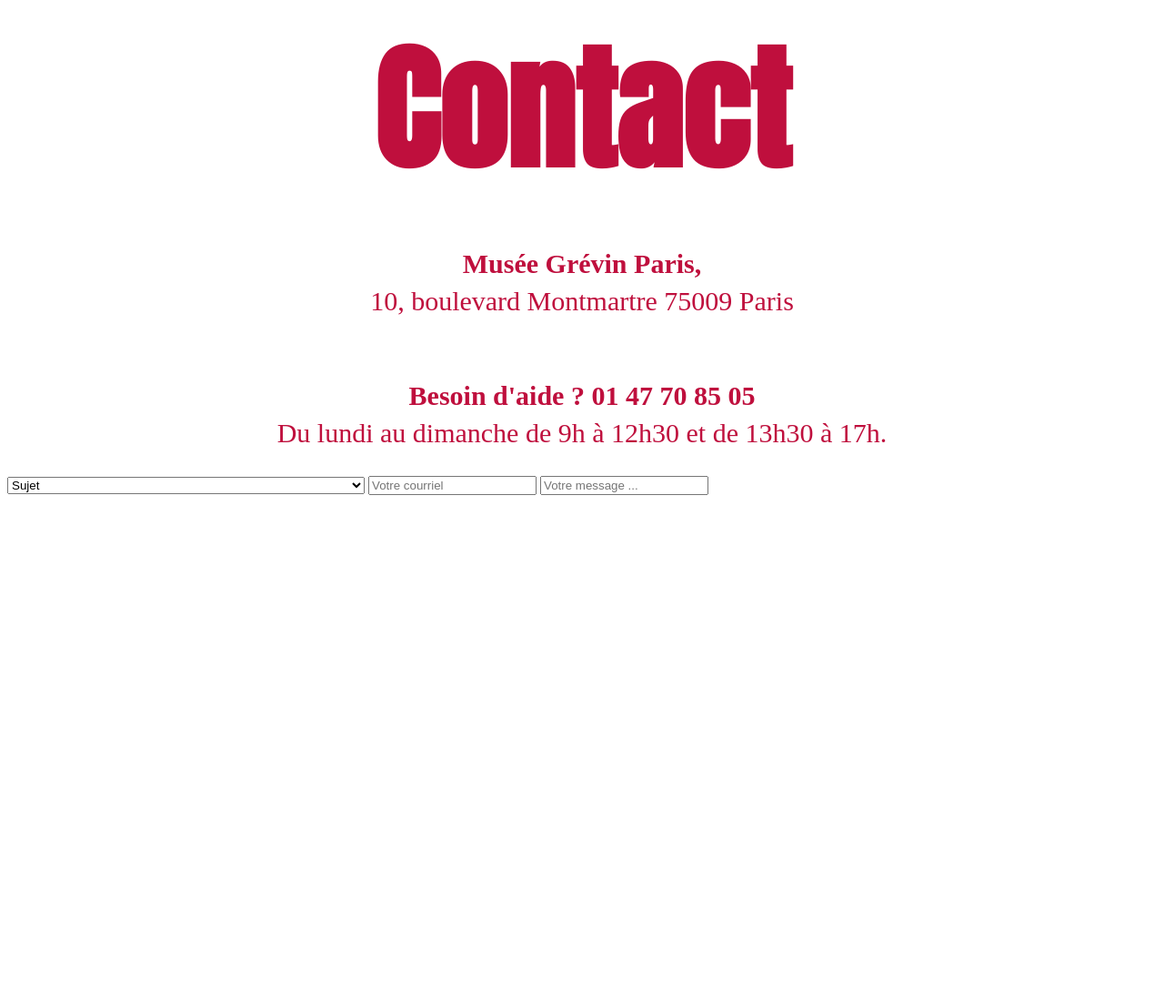
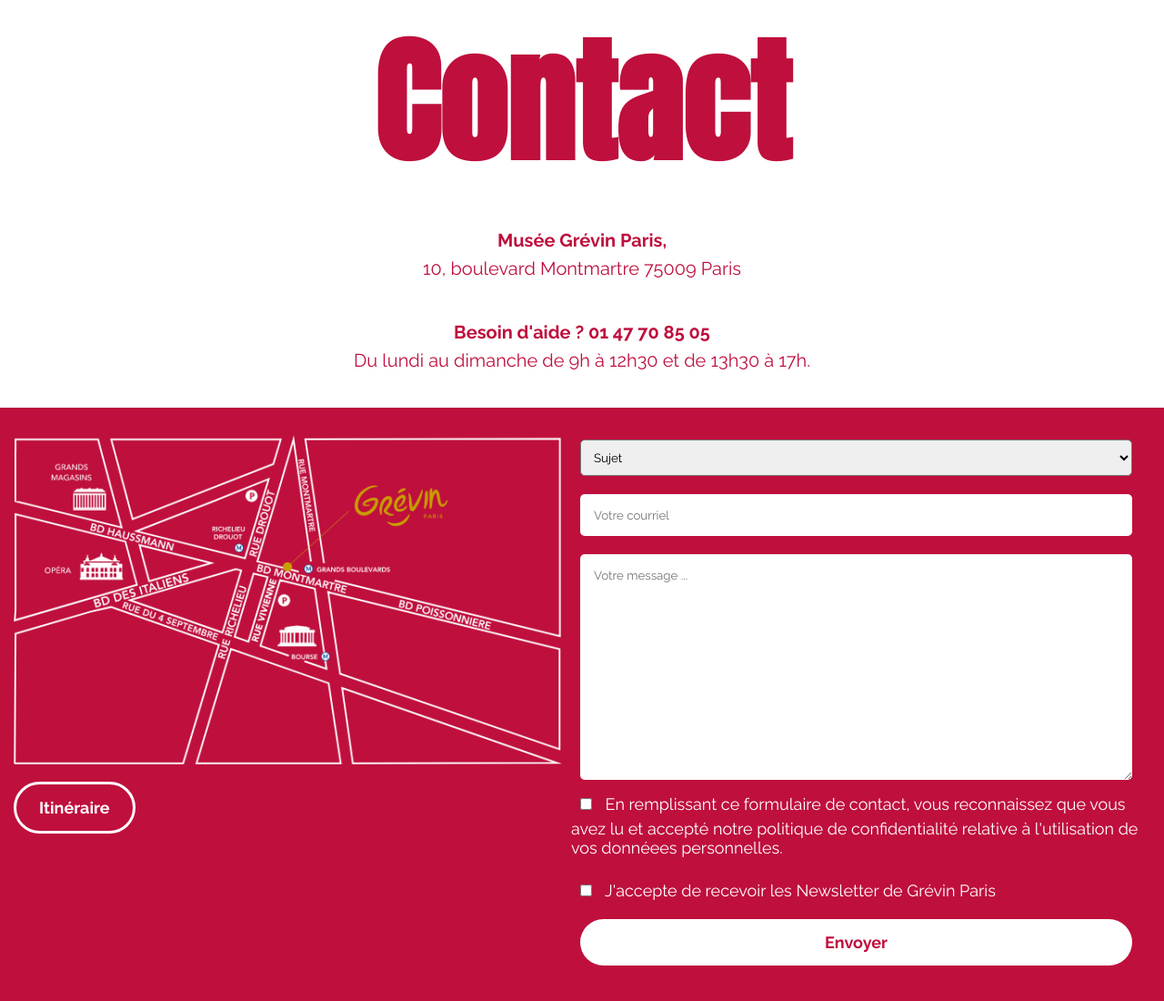
Before and after one commit to Ilyan00/IAN, a plain HTML site: page src/contact.html in a window 1280 px wide. Shown: the whole page at 91% size. Before the commit the page ends 800 px from the top, so only its background shows below. Drawn offline with Linux system fonts and the light colour scheme.

Commit message:
feat : css

```diff
--- a/src/contact.html
+++ b/src/contact.html
@@ -7,15 +7,20 @@
     <title>Formulaire de contact</title>
 </head>
 <body>
-    <section class="section_contact">
+    <section class="section_contact" aria-atomic="true">
         <h1 class="title_contact">Contact</h1>
         <h4 class="content_contact big_text">Musée Grévin Paris,</h4>
         <p class="content_contact text">10, boulevard Montmartre 75009 Paris</p>
         <h4 class="content_contact big_text">Besoin d'aide ? 01 47 70 85 05</h4>
         <p class="content_contact text">Du lundi au dimanche de 9h à 12h30 et de 13h30 à 17h.</p>
     </section>
+
     <section class="section_form">
-        <form action="" method="post">
+        <div id="itineraire">
+            <img src="../src/img/map-grevin-transparent-generic.png" alt="Map de l'emplacement du musée Grevin">
+            <button id="bouton_itineraire">Itinéraire</button>
+        </div>
+        <form action="" method="post" id="form">
             <select name="Sujet" id="sujet" aria-placeholder="Sujet">
                 <option value="sujet" aria-placeholder="Sujet">
                     Sujet
@@ -46,7 +51,19 @@
                 </option>
             </select>
             <input id="email" type="email" aria-required="true" placeholder="Votre courriel">
-            <input id="content" type="text" aria-required="true" placeholder="Votre message ...">
+            <textarea id="content" placeholder="Votre message ..." aria-required="true"></textarea>
+
+            <div id="checkbox">
+                <div>
+                    <input type="checkbox" id="confidentialite" name="confidentialite" value="yes">
+                    <label for="confidentialite">En remplissant ce formulaire de contact, vous reconnaissez que vous avez lu et accepté notre politique de confidentialité relative à l'utilisation de vos donnéees personnelles.</label>
+                </div>
+                <div>
+                    <input type="checkbox" id="newsletter" name="newsletter" value="yes">
+                    <label for="newsletter">J'accepte de recevoir les Newsletter de Grévin Paris</label>
+                </div>
+            </div>
+            <input id="submit" type="submit" value="Envoyer">
         </form>
     </section>
 </body>
--- a/src/css/contact.css
+++ b/src/css/contact.css
@@ -1,14 +1,21 @@
 @import url('https://fonts.googleapis.com/css2?family=Anton&display=swap');
+@import url('https://fonts.googleapis.com/css2?family=Raleway:ital,wght@0,100..900;1,100..900&display=swap');
 
+* {
+    font-family: "Raleway", serif;
+}
 
 body {
     color: #BF0F3D;
+    margin: 0;
+    padding: 0;
 }
 
 .section_contact {
     display: flex;
     align-items: center;
     flex-direction: column;
+    margin-bottom: 20px;
 }
 
 .title_contact {
@@ -20,7 +27,7 @@
 }
 
 .content_contact {
-    font-size: 30px;
+    font-size: 20px;
 }
 
 .big_text {
@@ -32,3 +39,70 @@
     margin-top: 7px;
     padding-top: 0;
 }
+
+.section_form {
+    background-color: #BF0F3D;
+    color: white;
+    padding: 15px;
+    height: 50rem;
+    display: flex;
+}
+
+#form {
+    display: flex;
+    flex-direction: column;
+    padding: 10px;
+}
+
+input {
+    margin: 10px;
+    padding: 15px;
+    border-radius: 5px;
+    border: 0;
+}
+
+#sujet {
+    margin: 10px;
+    padding: 10px;
+    border-radius: 5px;
+}
+
+#content {
+    margin: 10px;
+    padding: 15px;
+    border-radius: 5px;
+    border: 0;
+    height: 218px;
+}
+
+#itineraire {
+    margin-top: 15px;
+}
+
+#checkbox {
+    display: flex;
+    flex-direction: column;
+    gap: 20px;
+    font-size: large;
+}
+
+#bouton_itineraire {
+    margin-top: 15px;
+    padding: 15px 25px 15px 25px;
+    border-radius: 50px;
+    color: white;
+    font-weight: bold;
+    font-size: large;
+    background-color: transparent;
+    border: 3px solid white;
+}
+
+#submit {
+    margin-top: 15px;
+    padding: 15px 25px 15px 25px;
+    border-radius: 50px;
+    color:#BF0F3D;
+    background-color: white;
+    font-weight: bold;
+    font-size: large;
+}
```
